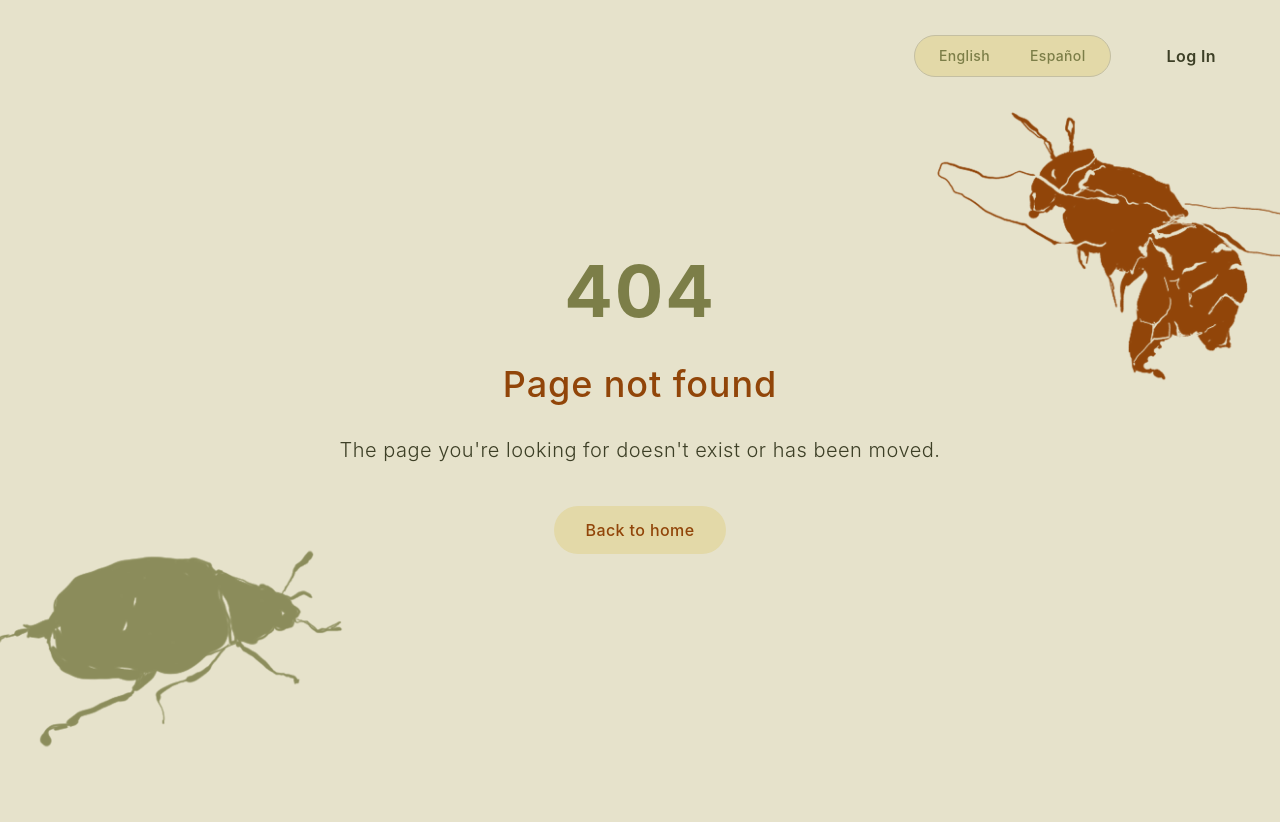
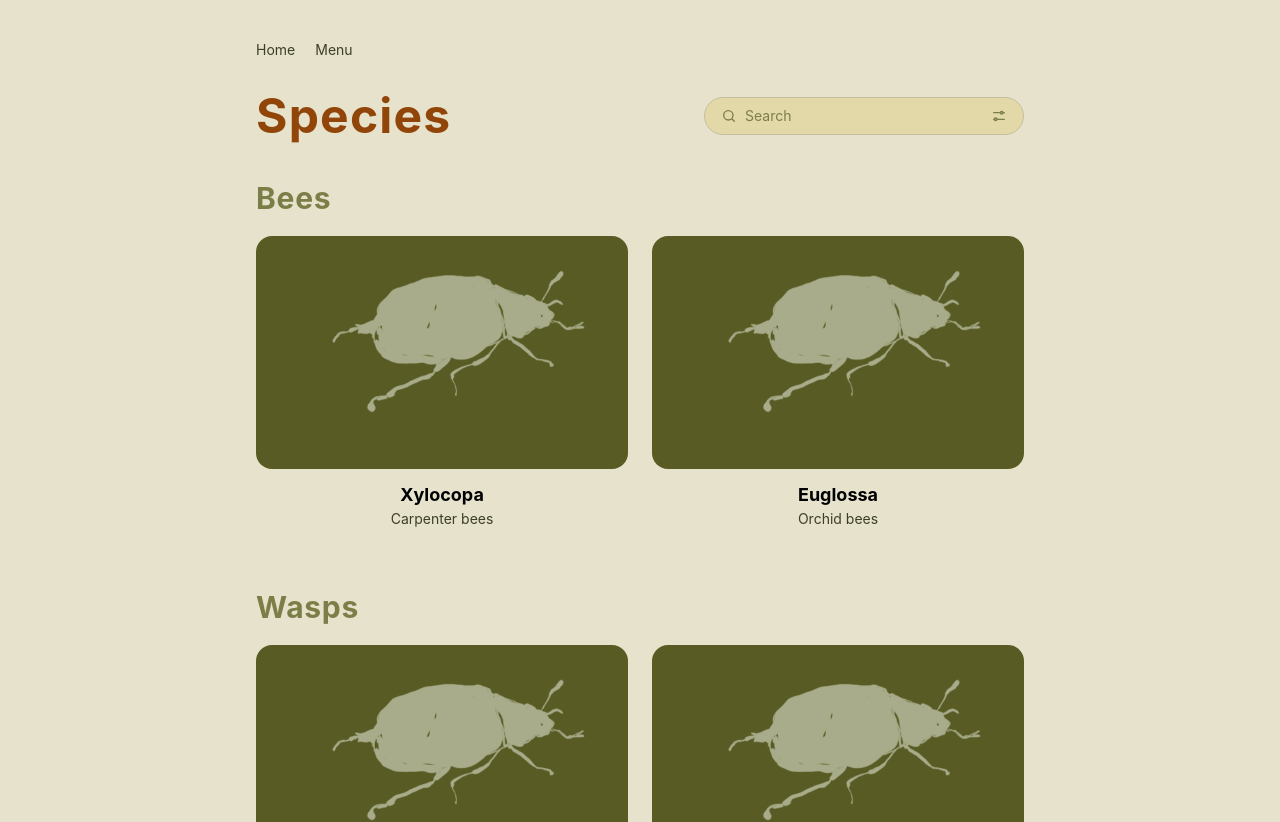
Before and after one commit to Biomimesiscr/microsito-codice-alado, a React (Vite) app: page /species in a window 1280 px wide. Before the commit this address had no page. Shown: the top 822 px of the page. Before the commit the page ends 800 px from the top, so only its background shows below. Built offline with nearby package versions, Linux system fonts and the light colour scheme.

Commit message:
feat: add Species page and related components with search functionality

```diff
--- a/src/App.tsx
+++ b/src/App.tsx
@@ -4,6 +4,7 @@ import { InfographyLayout } from "./components/layout/InfographyLayout";
 import { HomePage } from "./routes/HomePage";
 import { NotFoundPage } from "./routes/NotFoundPage";
 import { MenuPage } from "./routes/MenuPage";
+import { SpeciesPage } from "./routes/SpeciesPage";
 import { MicroAvispa } from "./components/infographies/MicroAvispa";
 
 function App() {
@@ -18,6 +19,7 @@ function App() {
           <Route path="/micro-avispa" element={<MicroAvispa />} />
         </Route>
         <Route path="/menu" element={<MenuPage />} />
+        <Route path="/species" element={<SpeciesPage />} />
       </Routes>
     </BrowserRouter>
   );
--- a/src/components/layout/Surface.tsx
+++ b/src/components/layout/Surface.tsx
@@ -8,6 +8,12 @@ export interface SurfaceProps {
   tone?: SurfaceTone;
   /** Ilustraciones decorativas de fondo. */
   decor?: DecorSlot[];
+  /**
+   * Permite que la página crezca más allá del viewport. Se usa `w-full` y no
+   * `w-screen` porque `100vw` incluye el ancho de la barra de scroll: en cuanto
+   * aparece la vertical, `w-screen` provoca scroll horizontal.
+   */
+  scroll?: boolean;
   className?: string;
   children: ReactNode;
 }
@@ -16,11 +22,21 @@ export interface SurfaceProps {
  * Shell de página. Única fuente del fondo y del color de texto base, para que
  * Layout, Menu e InfographyLayout no repliquen el mismo markup.
  */
-export function Surface({ tone = "cream", decor, className = "", children }: SurfaceProps) {
+export function Surface({
+  tone = "cream",
+  decor,
+  scroll = false,
+  className = "",
+  children,
+}: SurfaceProps) {
+  const sizing = scroll
+    ? "w-full min-h-screen"
+    : "w-screen h-screen overflow-hidden";
+
   return (
     <main
       data-surface={tone}
-      className={`relative w-screen h-screen overflow-hidden bg-surface text-fg font-sans ${className}`.trim()}
+      className={`relative ${sizing} bg-surface text-fg font-sans ${className}`.trim()}
     >
       {decor?.map((slot) => (
         <Decor key={`${slot.src}-${slot.className ?? ""}`} {...slot} />
--- /dev/null
+++ b/src/components/species/SearchBar.tsx
@@ -0,0 +1,56 @@
+import { useTranslation } from "react-i18next";
+
+/**
+ * TODO: solo maquetado. Escribir aquí todavía no filtra nada; conectarlo es
+ * subir el valor a estado en `Species` y filtrar `speciesCategories` por
+ * nombre y subtítulo. El icono de filtro tampoco tiene acción asociada.
+ */
+export function SearchBar() {
+  const { t } = useTranslation();
+
+  return (
+    <div className="flex items-center gap-2 rounded-full border border-line bg-surface-raised px-4 py-2 w-full max-w-xs">
+      <svg
+        width="16"
+        height="16"
+        viewBox="0 0 24 24"
+        fill="none"
+        stroke="currentColor"
+        strokeWidth="2"
+        strokeLinecap="round"
+        strokeLinejoin="round"
+        className="shrink-0 text-fg-subtle"
+        aria-hidden="true"
+      >
+        <circle cx="11" cy="11" r="7" />
+        <path d="M20 20l-3.5-3.5" />
+      </svg>
+
+      <input
+        type="search"
+        placeholder={t("species.search")}
+        aria-label={t("species.search")}
+        className="min-w-0 flex-1 bg-transparent text-sm text-fg placeholder:text-fg-subtle focus:outline-none"
+      />
+
+      <svg
+        width="16"
+        height="16"
+        viewBox="0 0 24 24"
+        fill="none"
+        stroke="currentColor"
+        strokeWidth="2"
+        strokeLinecap="round"
+        strokeLinejoin="round"
+        className="shrink-0 text-fg-subtle"
+        aria-hidden="true"
+      >
+        <path d="M4 7h11M18 7h2M4 17h2M9 17h11" />
+        <circle cx="16" cy="7" r="2" />
+        <circle cx="7" cy="17" r="2" />
+      </svg>
+    </div>
+  );
+}
+
+export default SearchBar;
--- /dev/null
+++ b/src/components/species/Species.tsx
@@ -0,0 +1,68 @@
+import { Link } from "react-router";
+import { useTranslation } from "react-i18next";
+import { Surface } from "../layout/Surface";
+import { AnimatedSection } from "../core/motion/AnimatedSection";
+import { AnimatedFade } from "../core/motion/AnimatedFade";
+import { SpeciesCard } from "./SpeciesCard";
+import { SearchBar } from "./SearchBar";
+import { speciesCategories } from "./speciesData";
+
+export function Species() {
+  const { t } = useTranslation();
+
+  return (
+    <Surface tone="cream" scroll>
+      <div className="mx-auto w-full max-w-4xl px-8 py-10 sm:px-12 md:px-16">
+        {/* El mockup sustituye el Header estándar por este breadcrumb, así que
+            esta página monta su propio Surface en vez de colgar de Layout. */}
+        <nav className="mb-8 flex items-center gap-5 text-sm">
+          <Link to="/" className="text-fg-muted transition-colors duration-300 hover:text-accent">
+            {t("species.breadcrumb.home")}
+          </Link>
+          <Link to="/menu" className="text-fg-muted transition-colors duration-300 hover:text-accent">
+            {t("species.breadcrumb.menu")}
+          </Link>
+        </nav>
+
+        <AnimatedSection delay={0.1}>
+          <div className="mb-10 flex flex-wrap items-center justify-between gap-4">
+            {/* Encabezados propios en vez de `Title`: sus variantes empaquetan
+                color, peso y una escala de tamaños con breakpoints que gana a
+                cualquier override puntual. El color sí sale de los tokens. */}
+            <h1 className="text-4xl font-bold tracking-wide text-accent md:text-5xl">
+              {t("species.title")}
+            </h1>
+            <SearchBar />
+          </div>
+        </AnimatedSection>
+
+        {speciesCategories.map((category, categoryIndex) => (
+          <AnimatedSection key={category.id} delay={0.2 + categoryIndex * 0.15}>
+            <section className="mb-12">
+              <h2 className="mb-5 text-2xl font-bold tracking-wide text-heading md:text-3xl">
+                {t(`species.categories.${category.id}`)}
+              </h2>
+
+              <div className="grid gap-6 sm:grid-cols-2">
+                {category.items.map((species, index) => (
+                  <AnimatedFade
+                    key={species.id}
+                    delay={0.3 + categoryIndex * 0.15 + index * 0.08}
+                    scale={0.96}
+                  >
+                    <SpeciesCard
+                      species={species}
+                      subtitle={t(`species.items.${species.id}`)}
+                    />
+                  </AnimatedFade>
+                ))}
+              </div>
+            </section>
+          </AnimatedSection>
+        ))}
+      </div>
+    </Surface>
+  );
+}
+
+export default Species;
--- /dev/null
+++ b/src/components/species/SpeciesCard.tsx
@@ -0,0 +1,46 @@
+import { useNavigate } from "react-router";
+import { Decor } from "../decor/Decor";
+import type { SpeciesItem } from "./speciesData";
+
+export interface SpeciesCardProps {
+  species: SpeciesItem;
+  subtitle: string;
+}
+
+export function SpeciesCard({ species, subtitle }: SpeciesCardProps) {
+  const navigate = useNavigate();
+
+  return (
+    <button
+      type="button"
+      onClick={() => navigate(species.to)}
+      className="group block w-full text-left cursor-pointer focus:outline-none focus-visible:ring-2 focus-visible:ring-accent/40 rounded-2xl"
+    >
+      {/*
+        `data-surface="olive"` convierte este panel en una isla oliva dentro de
+        la página crema: bg-surface pasa a oliva y text-fg a salvia, así que la
+        ilustración toma el color correcto sin declarar ningún valor nuevo.
+      */}
+      <div
+        data-surface="olive"
+        className="relative aspect-[16/10] overflow-hidden rounded-2xl bg-surface text-fg"
+      >
+        {/* El PNG trae mucho margen vacío alrededor del insecto, así que con
+            `contain` quedaría diminuto: se amplía la máscara por encima de la
+            caja para que la ilustración llene la tarjeta. */}
+        <Decor src={species.image} className="inset-0" style={{ maskSize: "135%", WebkitMaskSize: "135%" }} />
+      </div>
+
+      {/* En reposo el texto va suelto sobre la crema; al hover aparece la
+          franja arena y el nombre pasa a rust. */}
+      <div className="rounded-b-2xl px-4 py-3 text-center transition-colors duration-300 group-hover:bg-surface-raised">
+        <h3 className="text-lg font-bold text-fg transition-colors duration-300 group-hover:text-accent">
+          {species.name}
+        </h3>
+        <p className="text-sm text-fg-muted">{subtitle}</p>
+      </div>
+    </button>
+  );
+}
+
+export default SpeciesCard;
--- /dev/null
+++ b/src/components/species/speciesData.ts
@@ -0,0 +1,44 @@
+/**
+ * Catálogo de especies.
+ *
+ * Los nombres van literales: `Xylocopa`, `Euglossa` y `Ormyrus` son nombres de
+ * género, idénticos en cualquier idioma. Los subtítulos y los rótulos de
+ * categoría sí se traducen y se resuelven por `id` contra `species.*` en los
+ * archivos de locales.
+ *
+ * `image` es un placeholder compartido hasta que haya ilustración por especie.
+ */
+
+const PLACEHOLDER_IMAGE = "/illustrations/home1.png";
+
+export interface SpeciesItem {
+  /** Clave de traducción del subtítulo: `species.items.<id>`. */
+  id: string;
+  name: string;
+  image: string;
+  /** Ruta de la infografía. */
+  to: string;
+}
+
+export interface SpeciesCategory {
+  /** Clave de traducción del rótulo: `species.categories.<id>`. */
+  id: string;
+  items: SpeciesItem[];
+}
+
+export const speciesCategories: SpeciesCategory[] = [
+  {
+    id: "bees",
+    items: [
+      { id: "xylocopa", name: "Xylocopa", image: PLACEHOLDER_IMAGE, to: "/micro-avispa" },
+      { id: "euglossa", name: "Euglossa", image: PLACEHOLDER_IMAGE, to: "/micro-avispa" },
+    ],
+  },
+  {
+    id: "wasps",
+    items: [
+      { id: "ormyrus", name: "Ormyrus", image: PLACEHOLDER_IMAGE, to: "/micro-avispa" },
+      { id: "parasitoides", name: "Parasitoides", image: PLACEHOLDER_IMAGE, to: "/micro-avispa" },
+    ],
+  },
+];
--- a/src/locales/en/global.json
+++ b/src/locales/en/global.json
@@ -7,6 +7,24 @@
   "core": {
     "menu": "menu"
   },
+  "species": {
+    "title": "Species",
+    "search": "Search",
+    "breadcrumb": {
+      "home": "Home",
+      "menu": "Menu"
+    },
+    "categories": {
+      "bees": "Bees",
+      "wasps": "Wasps"
+    },
+    "items": {
+      "xylocopa": "Carpenter bees",
+      "euglossa": "Orchid bees",
+      "ormyrus": "Fig wasps",
+      "parasitoides": "Micro wasps"
+    }
+  },
   "menu": {
     "back": "Back",
     "species": "species",
--- a/src/locales/es/global.json
+++ b/src/locales/es/global.json
@@ -7,6 +7,24 @@
   "core": {
     "menu": "menú"
   },
+  "species": {
+    "title": "Especies",
+    "search": "Buscar",
+    "breadcrumb": {
+      "home": "Inicio",
+      "menu": "Menú"
+    },
+    "categories": {
+      "bees": "Abejas",
+      "wasps": "Avispas"
+    },
+    "items": {
+      "xylocopa": "Abejorros, cigarrones",
+      "euglossa": "Abejas de las orquídeas",
+      "ormyrus": "Avispas de los higos",
+      "parasitoides": "Micro avispas"
+    }
+  },
   "menu": {
     "back": "Volver",
     "species": "especies",
--- /dev/null
+++ b/src/routes/SpeciesPage.tsx
@@ -0,0 +1,7 @@
+import { Species } from "../components/species/Species";
+
+export function SpeciesPage() {
+  return <Species />;
+}
+
+export default SpeciesPage;
```
